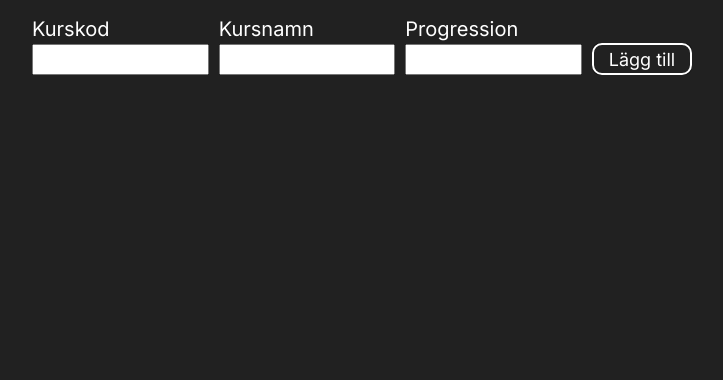
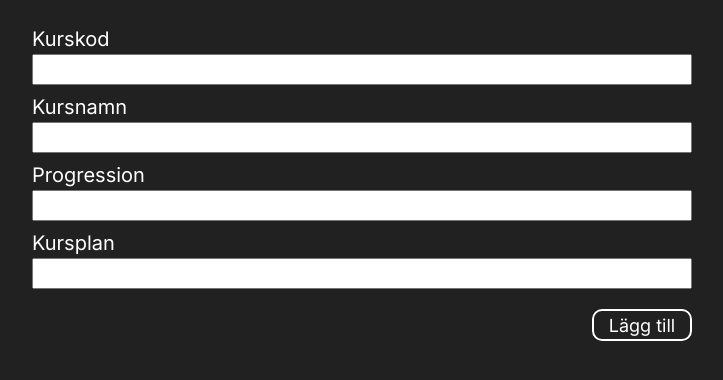
Before and after one commit to RobinHawiz/DT207G-moment1-frontend, a website built with Vite: page src/pages/add-course/index.html in a window 1280 px wide. Shown: the part 168-548 px from the top of the page, without its empty margins (278-1001 px from the left). Built offline with nearby package versions, Linux system fonts and the light colour scheme.

Commit message:
✨ feat(form): add syllabus input field and update form layout
- Added syllabus input field to the add-course form page.
- Updated processFormData to handle syllabus field from user input.
- Adjusted layout of the form in _layout.scss to support new field structure.

```diff
--- a/src/pages/add-course/index.html
+++ b/src/pages/add-course/index.html
@@ -47,6 +47,10 @@
             Progression
             <input id="progression" type="text" required />
           </label>
+          <label>
+            Kursplan
+            <input id="syllabus" type="text" required />
+          </label>
         </div>
         <div class="button-wrapper">
           <button>Lägg till</button>
--- a/src/styles/layout/_layout.scss
+++ b/src/styles/layout/_layout.scss
@@ -30,7 +30,7 @@ main {
     margin-top: 7rem;
   }
   form {
-    @include m.flex(end, space-between, row);
+    @include m.flex(end, space-between, column);
     gap: 1rem;
     max-width: 66rem;
     width: 100%;
@@ -41,14 +41,12 @@ main {
       justify-content: center;
     }
     .label-input-container {
-      @include m.flex(normal, space-between, row);
+      @include m.flex(normal, space-between, column);
       width: 100%;
     }
     label {
       @include m.flex(normal, normal, column);
-    }
-    label:nth-child(2) {
-      margin: 0 1rem;
+      margin-top: 1rem;
     }
     input {
       width: 100%;
@@ -56,6 +54,7 @@ main {
       padding: 0.3rem;
     }
     .button-wrapper {
+      margin-top: 1rem;
       position: relative;
       pointer-events: none;
       &:hover::before {
--- a/src/ts/process-form-data.ts
+++ b/src/ts/process-form-data.ts
@@ -9,12 +9,12 @@ export async function processFormData(e: Event): Promise<void> {
   const courseNameInput: HTMLInputElement = form.querySelector("#course-name")!;
   const progressionInput: HTMLInputElement =
     form.querySelector("#progression")!;
+  const syllabusInput: HTMLInputElement = form.querySelector("#syllabus")!;
 
   const courseCode: string = courseCodeInput.value;
   const courseName: string = courseNameInput.value;
   const progression: string = progressionInput.value;
-  const syllabus: string =
-    "https://www.youtube.com/watch?v=WIRK_pGdIdA&list=PLpQpolEIRhPtKIte1nTmjYcJCriNwj20L&ab_channel=doober43";
+  const syllabus: string = syllabusInput.value;
 
   // Create a new course object using the form data.
   const coursePayload: CoursePayload = {
```
